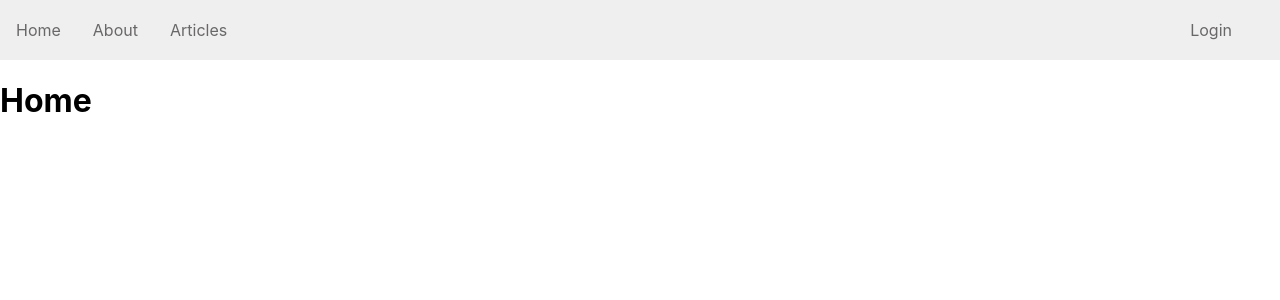
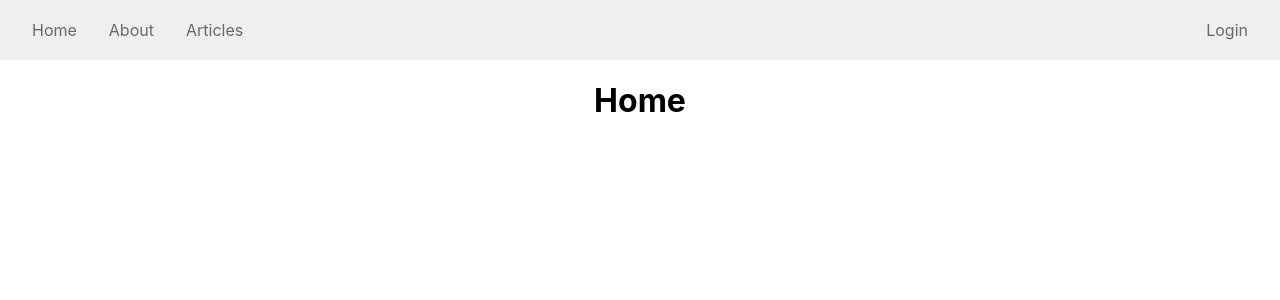
Before and after one commit to julsukim/MPP01, a React (Create React App) app in the folder mpp01/: page / in a window 1280 px wide. Shown: the top 300 px of the page. Built offline with nearby package versions, Linux system fonts and the light colour scheme.

Commit message:
feat: changing layout structure

```diff
--- a/mpp01/src/App.tsx
+++ b/mpp01/src/App.tsx
@@ -4,15 +4,18 @@ import Home from './pages/Home';
 import About from './pages/About';
 import Articles from "./pages/Articles";
 import Login from "./pages/Login";
+import Layout from "./Layout";
 import {AuthProvider} from "./AuthContext";
 
 const App = () => {
   return (
     <AuthProvider>
       <Routes>
-        <Route path="/" element={<Home />} />
-        <Route path='/about' element={<About />} />
-        <Route path='/articles' element={<Articles />} />
+        <Route element={<Layout />} >
+          <Route path="/" element={<Home />} />
+          <Route path='/about' element={<About />} />
+          <Route path='/articles' element={<Articles />} />
+        </Route>
         <Route path='/login' element={<Login />} />
       </Routes>
     </AuthProvider>
--- a/mpp01/src/AuthContext.tsx
+++ b/mpp01/src/AuthContext.tsx
@@ -3,8 +3,9 @@ import React, { createContext, useContext, useState, FC, ReactNode } from 'react
 // 사용자 인증 정보의 타입을 정의합니다.
 interface AuthContextType {
   isLoggedIn: boolean;
-  login: () => void;
+  login: (name:string) => void;
   logout: () => void;
+  username: string|null;
 }
 
 // createContext를 사용하여 새로운 context를 생성합니다.
@@ -13,9 +14,11 @@ const AuthContext = createContext<AuthContextType | undefined>(undefined);
 // AuthProvider 컴포넌트를 생성하여 상태를 관리합니다.
 export const AuthProvider: FC<{ children: ReactNode }> = ({ children }) => {
   const [isLoggedIn, setIsLoggedIn] = useState<boolean>(false);
+  const [username, setUsername] = useState<string|null>(null);
 
-  const login = () => {
+  const login = (name:string) => {
     setIsLoggedIn(true);
+    setUsername(name);
   };
 
   const logout = () => {
@@ -23,7 +26,7 @@ export const AuthProvider: FC<{ children: ReactNode }> = ({ children }) => {
   };
 
   return (
-    <AuthContext.Provider value={{ isLoggedIn, login, logout }}>
+    <AuthContext.Provider value={{ isLoggedIn, login, logout, username }}>
       {children}
     </AuthContext.Provider>
   );
--- /dev/null
+++ b/mpp01/src/Layout.tsx
@@ -0,0 +1,23 @@
+import React from 'react';
+import { Outlet } from "react-router-dom";
+import NavBar from "./pages/NavBar";
+
+const Layout = () => {
+  const mainStyle = {
+    display: 'flex',
+    justifyContent: 'center'
+  };
+
+  return (
+    <div>
+      <header>
+        <NavBar />
+      </header>
+      <main style={mainStyle}>
+        <Outlet />
+      </main>
+    </div>
+  );
+};
+
+export default Layout;
--- a/mpp01/src/pages/About.tsx
+++ b/mpp01/src/pages/About.tsx
@@ -1,5 +1,4 @@
 import React from 'react';
-import NavBar from "../NavBar";
 import { Navigate } from "react-router-dom";
 import { useAuth } from "../AuthContext";
 
@@ -12,7 +11,6 @@ const About = () => {
 
   return (
     <div>
-      <NavBar />
       <h1>About</h1>
     </div>
   );
--- a/mpp01/src/pages/Articles.tsx
+++ b/mpp01/src/pages/Articles.tsx
@@ -1,5 +1,4 @@
 import React from 'react';
-import NavBar from "../NavBar";
 import {useAuth} from "../AuthContext";
 import {Navigate} from "react-router-dom";
 
@@ -12,7 +11,6 @@ const Articles = () => {
 
   return (
     <div>
-      <NavBar />
       <h1>Articles</h1>
     </div>
   );
--- a/mpp01/src/pages/Home.tsx
+++ b/mpp01/src/pages/Home.tsx
@@ -1,10 +1,8 @@
 import React from 'react';
-import NavBar from "../NavBar";
 
 const Home = () => {
   return (
     <div>
-      <NavBar />
       <h1>Home</h1>
     </div>
   );
--- a/mpp01/src/pages/Login.tsx
+++ b/mpp01/src/pages/Login.tsx
@@ -1,6 +1,6 @@
 import React, { useState } from 'react';
 import styled from "styled-components";
-import { useNavigate } from "react-router-dom";
+import {Navigate, useNavigate} from "react-router-dom";
 import { useAuth } from "../AuthContext";
 
 const LoginFormBlock = styled.div`
@@ -28,7 +28,7 @@ const Login = () => {
     password: ''
   });
 
-  const { isLoggedIn, login, logout } = useAuth();
+  const { isLoggedIn, login, logout, username } = useAuth();
 
   const { name, password } = inputs;
 
@@ -42,12 +42,16 @@ const Login = () => {
   const onSubmit = (e:React.FormEvent<HTMLFormElement>) => {
     e.preventDefault();
     if (name === 'user' && password === '1234') {
-      login();
+      login(name);
       navigate('/');
     } else {
       alert('wrong!');
     }
   };
+
+  if (isLoggedIn) {
+    return <Navigate to="/" replace={true} />;
+  }
 
   return (
     <div>
--- a/mpp01/src/NavBar.tsx
+++ b/mpp01/src/pages/NavBar.tsx
@@ -1,7 +1,7 @@
 import React from 'react';
-import { Link } from "react-router-dom";
+import { Link, Outlet } from "react-router-dom";
 import styled from "styled-components";
-import { useAuth } from "./AuthContext";
+import { useAuth } from "../AuthContext";
 
 const NavBarBlock = styled.div`
   display: flex;
@@ -11,9 +11,10 @@ const NavBarBlock = styled.div`
 
   a {
     text-decoration: none;
-    margin-right: 32px;
+    margin: 0 16px;
     color: #696767;
     transition: 0.3s;
+    cursor: pointer;
   }
 
   a:hover {
@@ -22,7 +23,7 @@ const NavBarBlock = styled.div`
 `;
 
 const NavBar = () => {
-  const { isLoggedIn, login, logout } = useAuth();
+  const { isLoggedIn, login, logout, username } = useAuth();
 
   return (
     <NavBarBlock>
@@ -32,7 +33,10 @@ const NavBar = () => {
         <Link to="/articles">Articles</Link>
       </div>
       {isLoggedIn ? (
-        <button onClick={logout}>logout</button>
+        <div>
+          <span>Hi, {username}</span>
+          <a onClick={logout}>Logout</a>
+        </div>
       ) : (
         <Link to='/login'>Login</Link>
       )}
```
